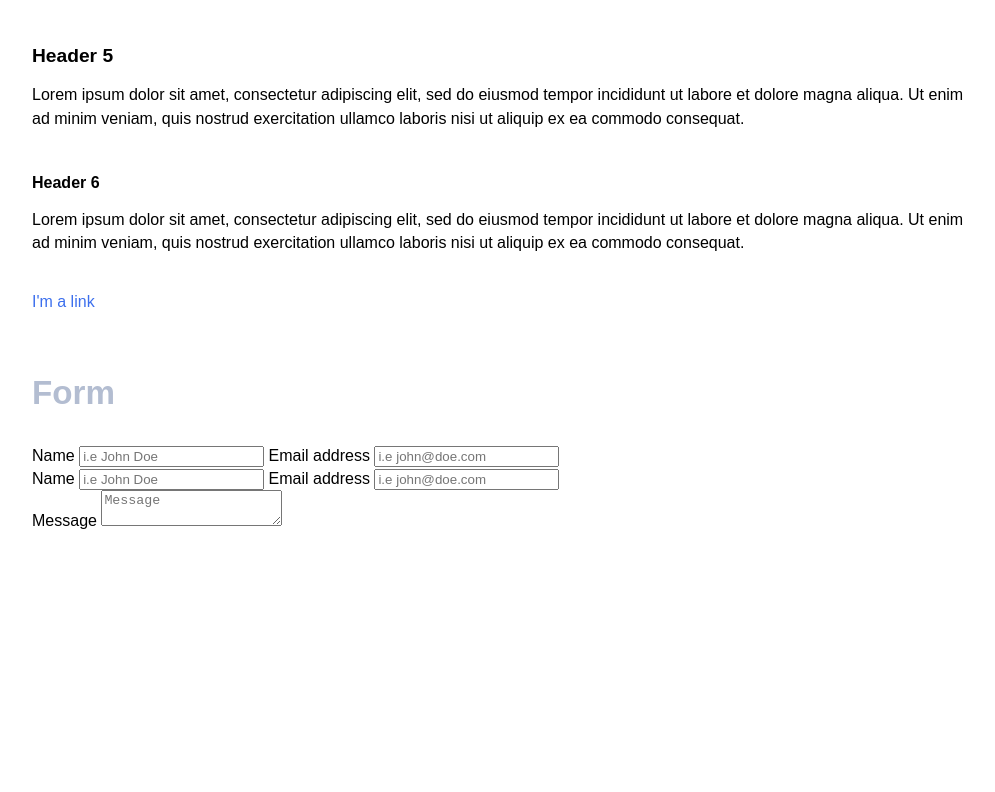
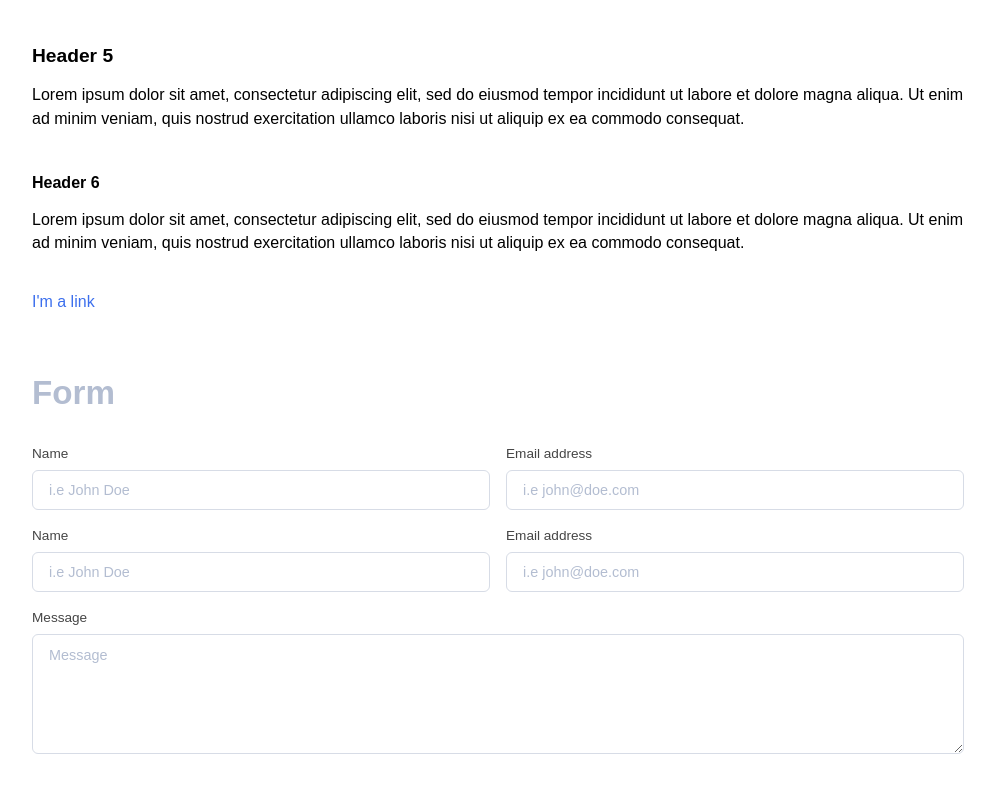
Before and after one commit to yabhq/WorkSweet-UI, a Vue app: page /components in a window 1280 px wide. Shown: the part 1538-2330 px from the top of the page, without its empty margins (142-1137 px from the left). Before the commit the page ends 2094 px from the top, so only its background shows below. Built offline with nearby package versions, Linux system fonts and the light colour scheme; a web font is replaced by a local one.

Commit message:
💄Add form file

```diff
--- a/src/assets/scss/main.scss
+++ b/src/assets/scss/main.scss
@@ -1,6 +1,6 @@
 @import 'partials/variables';
 @import 'partials/type';
-@import 'partials/inputs';
+@import 'partials/form';
 @import 'partials/buttons';
 @import 'partials/cards';
 @import 'partials/messages';
@@ -14,7 +14,7 @@ html {font-size: 16px;}
 
 body {
   font-family: $font;
-  line-height: 1.45;
+  line-height: $line-height;
   margin: 0;
   padding: 0;
 }
--- /dev/null
+++ b/src/assets/scss/partials/_form.scss
@@ -0,0 +1,51 @@
+%item-base {
+  border: 1px solid $neutral_3;
+  border-radius: $border-radius;
+  display: block;
+  height: 40px;
+  padding: 0 1rem;
+  font: 500 0.9rem / #{$line-height} #{$font};
+  width: 100%;
+  margin-top: 0.4rem;
+  &::placeholder {
+    color: $neutral_4;
+  }
+  &:focus {
+    outline: none;
+    border: 1px solid $primary;
+    transition: border $transition-time;
+  }
+}
+
+.form-group {
+  display: flex;
+  flex-grow: 1;
+  justify-content: space-between;
+  margin:0 #{-$spacing/2} $spacing;
+  .form-item {
+    margin: 0 $spacing/2;
+    display: block;
+    width: 100%;
+  }
+  @media screen and (max-width: $mobile) {
+    display: block;
+    margin: 0;
+    .form-item {
+      margin: 1rem 0 0;
+    }
+  }
+}
+
+.form-item {
+  color: $black;
+  font-size: 0.85rem;
+  input,
+  textarea,
+  select {
+    @extend %item-base;
+  }
+  textarea {
+    padding-top: 0.6rem;
+    min-height: 120px;
+  }
+}
```
Also changed, not shown: src/assets/scss/partials/_inputs.scss (deleted).
